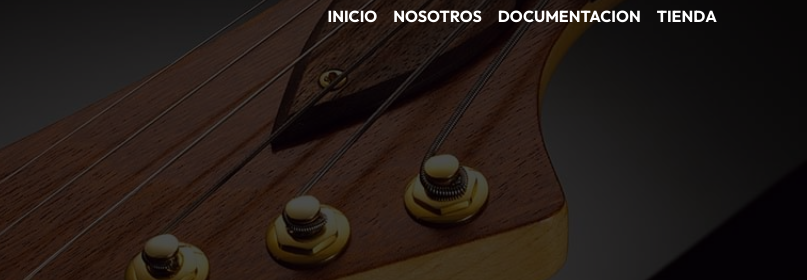
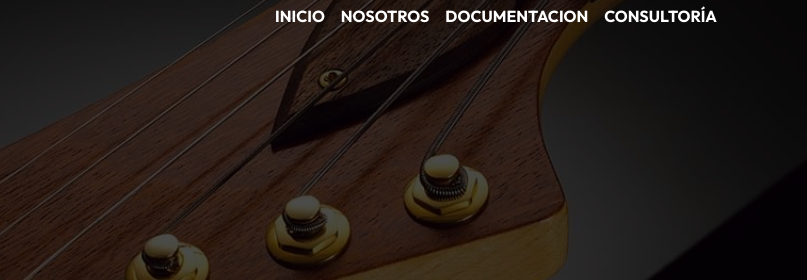
Before and after one commit to cac9301/sociedades, a plain HTML site: page index.html in a window 1280 px wide. Shown: the top 280 px of the page, 473-1280 px from the left. Drawn offline with Linux system fonts and the light colour scheme.

Commit message:
cuarto cambio

```diff
--- a/index.html
+++ b/index.html
@@ -27,7 +27,7 @@
                         <a class="d-block px-2 py-1 fs-6 fw-bold text-uppercase" href="index.html">Inicio</a>
                         <a class="d-block px-2 py-1 fs-6 fw-bold text-uppercase" href="nosotros.html">Nosotros</a>
                         <a class="d-block px-2 py-1 fs-6 fw-bold text-uppercase" href="/src/img/Documentacion.pdf">Documentacion</a>
-                        <a class="d-block px-2 py-1 fs-6 fw-bold text-uppercase" href="tienda.html">Tienda</a>
+                        <a class="d-block px-2 py-1 fs-6 fw-bold text-uppercase" href="tienda.html">Consultoría</a>
                     </nav>
                 </div><!--.row-->
 
```
